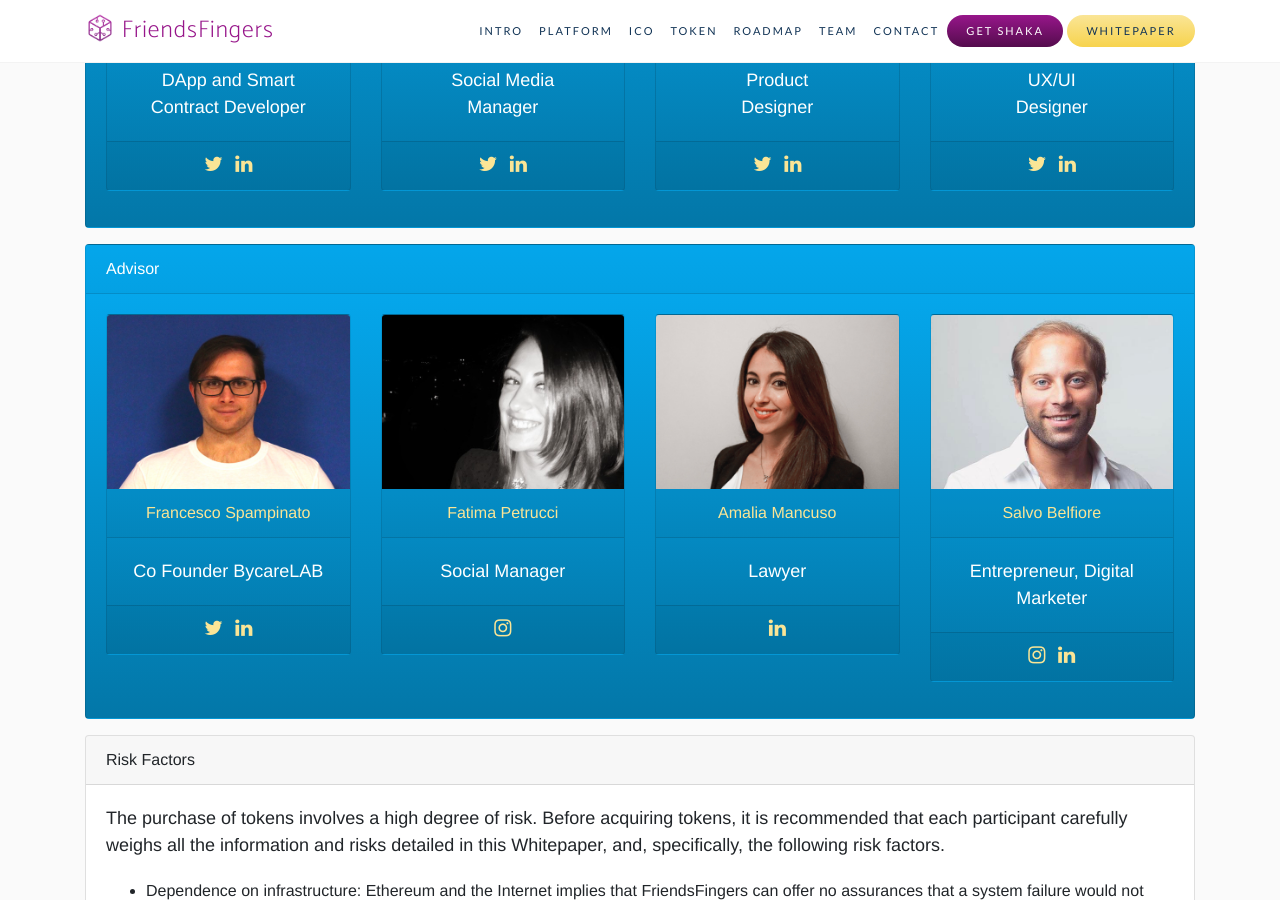
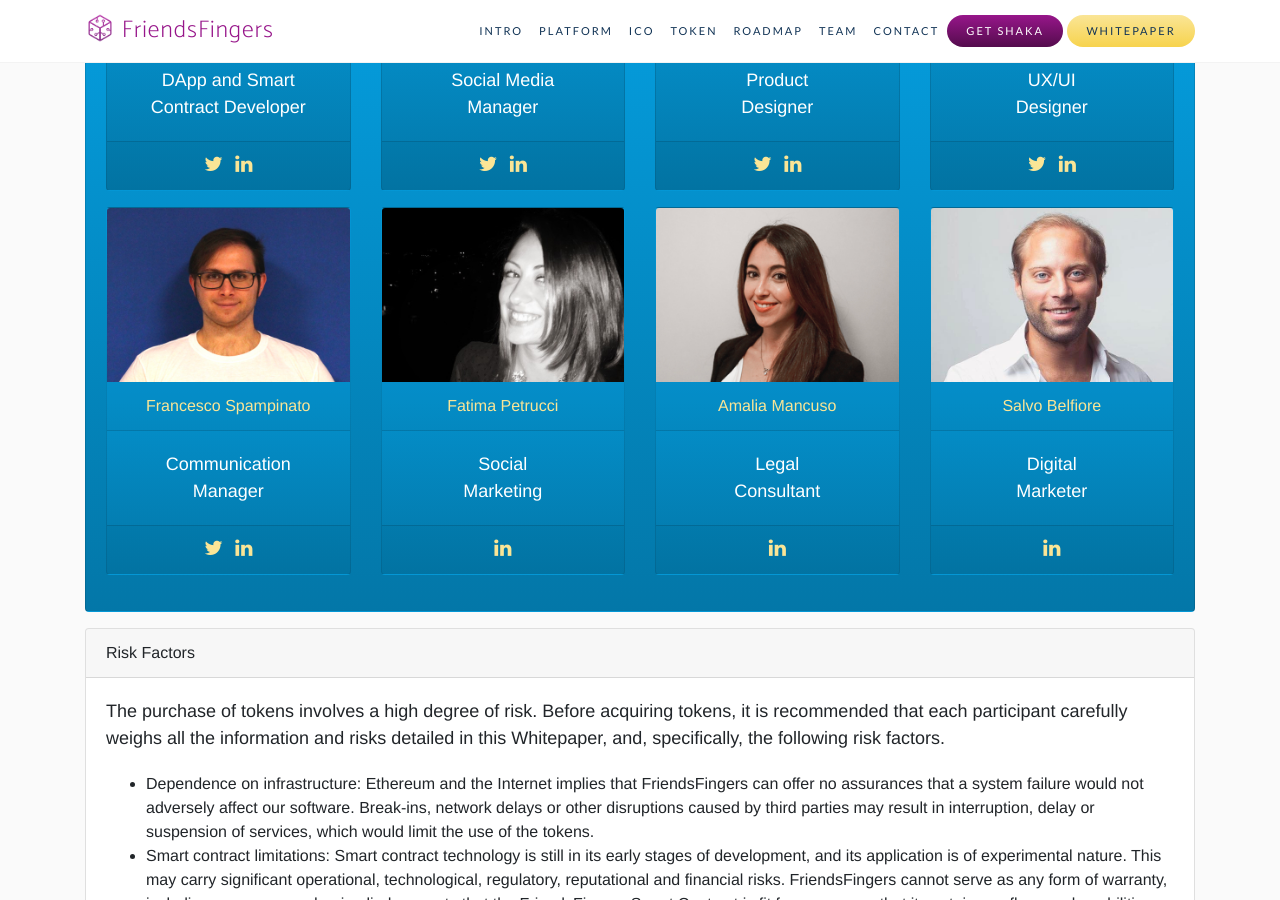
Before and after one commit to FriendsFingers/friendsfingers.github.io, a Jekyll site: the page built from whitepaper.html, in a window 1280 px wide and 900 px high, scrolled down 13751 px. Built offline with Jekyll 4.4.1, drawn with Linux system fonts in a browser that asks for light colours; some web fonts are replaced; a script that is not in the unit is left out; comment, search, counter and statistics services are not loaded.

Commit message:
updated team section

```diff
--- a/_includes/sections/advisor-list.html
+++ /dev/null
@@ -1,90 +0,0 @@
-<div class="col-lg-3 col-md-6">
-    <div class="card bg-secondary mb-3">
-        <img class="card-img-top" src="{{ 'img/advisor/ciccio.jpg' | absolute_url }}">
-        <div class="card-header text-primary pl-0 pr-0">
-            Francesco Spampinato
-        </div>
-        <div class="card-body">
-            <p class="card-text">Co Founder BycareLAB</p>
-        </div>
-        <div class="card-footer text-muted">
-            <ul class="list-inline social-links">
-                <li class="list-inline-item social-twitter">
-                    <a target="_blank" href="https://twitter.com/cicciospam">
-                        <i class="fa fa-twitter"></i>
-                    </a>
-                </li>
-                <li class="list-inline-item social-linkedin">
-                    <a target="_blank" href="https://www.linkedin.com/in/francesco-spampinato-4271b532/">
-                        <i class="fa fa-linkedin"></i>
-                    </a>
-                </li>
-            </ul>
-        </div>
-    </div>
-</div>
-<div class="col-lg-3 col-md-6">
-    <div class="card bg-secondary mb-3">
-        <img class="card-img-top" src="{{ 'img/advisor/fatima.jpg' | absolute_url }}">
-        <div class="card-header text-primary">
-            Fatima Petrucci
-        </div>
-        <div class="card-body">
-            <p class="card-text">Social Manager</p>
-        </div>
-        <div class="card-footer text-muted">
-            <ul class="list-inline social-links">
-                <li class="list-inline-item social-instagram">
-                    <a target="_blank" href="https://www.instagram.com/pink33obsession/">
-                        <i class="fa fa-instagram"></i>
-                    </a>
-                </li>
-            </ul>
-        </div>
-    </div>
-</div>
-<div class="col-lg-3 col-md-6">
-    <div class="card bg-secondary mb-3">
-        <img class="card-img-top" src="{{ 'img/advisor/amalia.jpg' | absolute_url }}">
-        <div class="card-header text-primary">
-            Amalia Mancuso
-        </div>
-        <div class="card-body">
-            <p class="card-text">Lawyer</p>
-        </div>
-        <div class="card-footer text-muted">
-            <ul class="list-inline social-links">
-                <li class="list-inline-item social-linkedin">
-                    <a target="_blank" href="https://www.linkedin.com/in/amalia-mancuso-608956152/">
-                        <i class="fa fa-linkedin"></i>
-                    </a>
-                </li>
-            </ul>
-        </div>
-    </div>
-</div>
-<div class="col-lg-3 col-md-6">
-    <div class="card bg-secondary mb-3">
-        <img class="card-img-top" src="{{ 'img/advisor/salvo.jpg' | absolute_url }}">
-        <div class="card-header text-primary">
-            Salvo Belfiore
-        </div>
-        <div class="card-body">
-            <p class="card-text">Entrepreneur, Digital Marketer</p>
-        </div>
-        <div class="card-footer text-muted">
-            <ul class="list-inline social-links">
-                <li class="list-inline-item social-instagram">
-                    <a target="_blank" href="https://www.instagram.com/salvobelfiore__/">
-                        <i class="fa fa-instagram"></i>
-                    </a>
-                </li>
-                <li class="list-inline-item social-linkedin">
-                    <a target="_blank" href="https://www.linkedin.com/in/salvo-belfiore-b57670b3/">
-                        <i class="fa fa-linkedin"></i>
-                    </a>
-                </li>
-            </ul>
-        </div>
-    </div>
-</div>
--- a/_includes/sections/team-list.html
+++ b/_includes/sections/team-list.html
@@ -40,7 +40,7 @@
                     </a>
                 </li>
                 <li class="list-inline-item social-linkedin">
-                    <a target="_blank" href="https://www.linkedin.com/in/vincenzo-petrucci-1b331389">
+                    <a target="_blank" href="https://www.linkedin.com/in/vincenzo-petrucci">
                         <i class="fa fa-linkedin"></i>
                     </a>
                 </li>
@@ -98,3 +98,89 @@
         </div>
     </div>
 </div>
+
+<div class="col-lg-3 col-md-6">
+    <div class="card bg-secondary mb-3">
+        <img class="card-img-top" src="{{ 'img/team/ciccio.jpg' | absolute_url }}">
+        <div class="card-header text-primary pl-0 pr-0">
+            Francesco Spampinato
+        </div>
+        <div class="card-body">
+            <p class="card-text">Communication <br class="d-sm-none d-md-block">Manager</p>
+        </div>
+        <div class="card-footer text-muted">
+            <ul class="list-inline social-links">
+                <li class="list-inline-item social-twitter">
+                    <a target="_blank" href="https://twitter.com/cicciospam">
+                        <i class="fa fa-twitter"></i>
+                    </a>
+                </li>
+                <li class="list-inline-item social-linkedin">
+                    <a target="_blank" href="https://www.linkedin.com/in/francesco-spampinato-4271b532/">
+                        <i class="fa fa-linkedin"></i>
+                    </a>
+                </li>
+            </ul>
+        </div>
+    </div>
+</div>
+<div class="col-lg-3 col-md-6">
+    <div class="card bg-secondary mb-3">
+        <img class="card-img-top" src="{{ 'img/team/fatima.jpg' | absolute_url }}">
+        <div class="card-header text-primary">
+            Fatima Petrucci
+        </div>
+        <div class="card-body">
+            <p class="card-text">Social <br class="d-sm-none d-md-block">Marketing</p>
+        </div>
+        <div class="card-footer text-muted">
+            <ul class="list-inline social-links">
+                <li class="list-inline-item social-linkedin">
+                    <a target="_blank" href="https://www.linkedin.com/in/maria-fatima-petrucci/">
+                        <i class="fa fa-linkedin"></i>
+                    </a>
+                </li>
+            </ul>
+        </div>
+    </div>
+</div>
+<div class="col-lg-3 col-md-6">
+    <div class="card bg-secondary mb-3">
+        <img class="card-img-top" src="{{ 'img/team/amalia.jpg' | absolute_url }}">
+        <div class="card-header text-primary">
+            Amalia Mancuso
+        </div>
+        <div class="card-body">
+            <p class="card-text">Legal <br class="d-sm-none d-md-block">Consultant</p>
+        </div>
+        <div class="card-footer text-muted">
+            <ul class="list-inline social-links">
+                <li class="list-inline-item social-linkedin">
+                    <a target="_blank" href="https://www.linkedin.com/in/amalia-mancuso-608956152/">
+                        <i class="fa fa-linkedin"></i>
+                    </a>
+                </li>
+            </ul>
+        </div>
+    </div>
+</div>
+<div class="col-lg-3 col-md-6">
+    <div class="card bg-secondary mb-3">
+        <img class="card-img-top" src="{{ 'img/team/salvo.jpg' | absolute_url }}">
+        <div class="card-header text-primary">
+            Salvo Belfiore
+        </div>
+        <div class="card-body">
+            <p class="card-text">Digital <br class="d-sm-none d-md-block">Marketer</p>
+        </div>
+        <div class="card-footer text-muted">
+            <ul class="list-inline social-links">
+                <li class="list-inline-item social-linkedin">
+                    <a target="_blank" href="https://www.linkedin.com/in/salvo-belfiore-b57670b3/">
+                        <i class="fa fa-linkedin"></i>
+                    </a>
+                </li>
+            </ul>
+        </div>
+    </div>
+</div>
--- a/_includes/sections/team.html
+++ b/_includes/sections/team.html
@@ -6,10 +6,6 @@
                 <h2 class="section-heading">Team</h2>
                 <div class="row mt-5">
                     {% include sections/team-list.html %}
-                </div>
-                <h2 class="section-heading mt-5">Advisor</h2>
-                <div class="row mt-5">
-                    {% include sections/advisor-list.html %}
                 </div>
                 <h4 class="mt-5">Join Us</h4>
                 <div class="row mt-5">
--- a/whitepaper.html
+++ b/whitepaper.html
@@ -307,15 +307,6 @@ permalink: whitepaper
             </div>
         </div>
 
-        <div id="advisor" class="card bg-secondary text-white mb-3">
-            <div class="card-header">Advisor</div>
-            <div class="card-body">
-                <div class="row text-center">
-                    {% include sections/advisor-list.html %}
-                </div>
-            </div>
-        </div>
-
         <div id="risks" class="card mb-3">
             <div class="card-header">Risk Factors</div>
             <div class="card-body">
```
Also changed, not shown: img/team/amalia.jpg (renamed from img/advisor/amalia.jpg), img/team/ciccio.jpg (renamed from img/advisor/ciccio.jpg), img/team/fatima.jpg (renamed from img/advisor/fatima.jpg), img/team/salvo.jpg (renamed from img/advisor/salvo.jpg).
